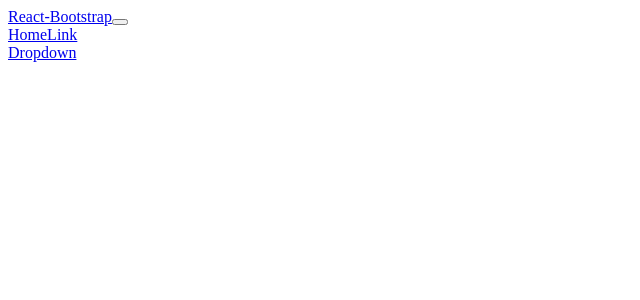
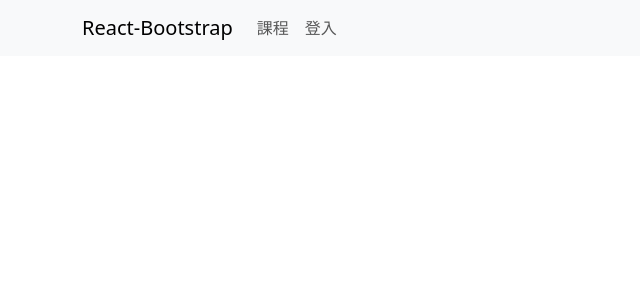
Before and after one commit to Wholewivesman/Arthur_Lai_classroom, a Next.js app: page /components/MainNavBar in a window 1280 px wide. Shown: the top 300 px of the page, without its empty margins (0-640 px from the left). Built offline with nearby package versions, Linux system fonts and the light colour scheme.

Commit message:
Main page

```diff
--- a/pages/components/MainNavBar.jsx
+++ b/pages/components/MainNavBar.jsx
@@ -2,6 +2,7 @@ import Container from "react-bootstrap/Container";
 import Nav from "react-bootstrap/Nav";
 import Navbar from "react-bootstrap/Navbar";
 import NavDropdown from "react-bootstrap/NavDropdown";
+import "bootstrap/dist/css/bootstrap.min.css";
 
 export default () => {
   return (
@@ -11,9 +12,9 @@ export default () => {
         <Navbar.Toggle aria-controls="basic-navbar-nav" />
         <Navbar.Collapse id="basic-navbar-nav">
           <Nav className="me-auto">
-            <Nav.Link href="#home">Home</Nav.Link>
-            <Nav.Link href="#link">Link</Nav.Link>
-            <NavDropdown title="Dropdown" id="basic-nav-dropdown">
+            <Nav.Link href="#home">課程</Nav.Link>
+            <Nav.Link href="#link">登入</Nav.Link>
+            {/* <NavDropdown title="Dropdown" id="basic-nav-dropdown">
               <NavDropdown.Item href="#action/3.1">Action</NavDropdown.Item>
               <NavDropdown.Item href="#action/3.2">
                 Another action
@@ -23,7 +24,7 @@ export default () => {
               <NavDropdown.Item href="#action/3.4">
                 Separated link
               </NavDropdown.Item>
-            </NavDropdown>
+            </NavDropdown> */}
           </Nav>
         </Navbar.Collapse>
       </Container>
```
Also changed, not shown: pages/index.jsx (+9 -2 lines).
